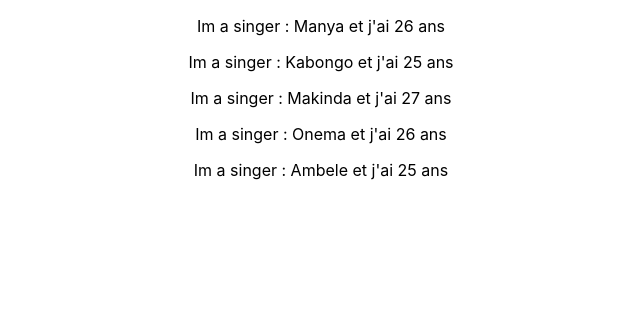
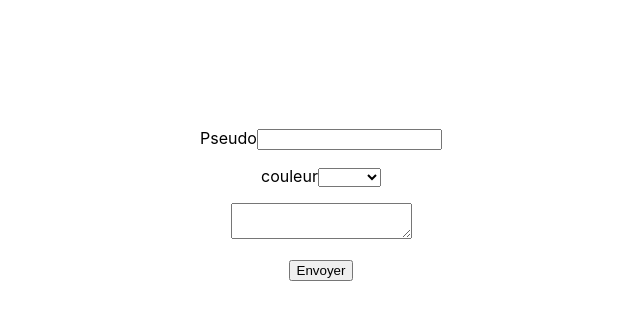
Before and after one commit to Zephymanya/Apprendre-React, a React (Create React App) app: page / in a window 1280 px wide. Shown: the top 320 px of the page, without its empty margins (319-959 px from the left). Built offline with nearby package versions, Linux system fonts and the light colour scheme; the HTML template or start-up script is replaced by a standard one.

Commit message:
Gestion de formulaire en React

```diff
--- a/src/App.js
+++ b/src/App.js
@@ -1,11 +1,10 @@
 import React from "react";
 import "./App.css";
-import Display from "./Display";
-
+import Form from "./Form";
 export default function App() {
   return (
     <div>
-      <Display />
+      <Form />
     </div>
   );
 }
--- a/src/Display.js
+++ /dev/null
@@ -1,17 +0,0 @@
-import React, { Component } from "react";
-import Singers from "./Singers";
-class Display extends Component {
-  render() {
-    return (
-      <div style={{ textAlign: "center" }}>
-        <Singers name="Manya" age="26" />
-        <Singers name="Kabongo" age="25" />
-        <Singers name="Makinda" age="27" />
-        <Singers name="Onema" age="26" />
-        <Singers name="Ambele" age="25" />
-      </div>
-    );
-  }
-}
-
-export default Display;
--- /dev/null
+++ b/src/Form.js
@@ -0,0 +1,74 @@
+import React, { Component } from "react";
+
+class Form extends Component {
+  state = {
+    userName: "",
+    color: "",
+    colors: ["", "noire", "rouge", "vert", "pink", "mauve"],
+    comment: "",
+  };
+  handlePseudo = (e) => {
+    this.setState({ userName: e.target.value });
+  };
+
+  handleColor = (e) => {
+    this.setState({ color: e.target.value });
+  };
+
+  handleComment = (e) => {
+    this.setState({ comment: e.target.value });
+  };
+
+  handleSubmit = (e) => {
+    e.preventDefault();
+    console.log(
+      `username: ${this.state.userName}, color : ${this.state.color}, comment: ${this.state.comment}`
+    );
+  };
+
+  render() {
+    return (
+      <div>
+        <form
+          style={{ textAlign: "center", marginTop: "10%" }}
+          onSubmit={this.handleSubmit}
+        >
+          <label>Pseudo</label>
+          <input
+            type="text"
+            value={this.state.userName}
+            onChange={this.handlePseudo}
+          />
+          <p>{this.state.userName} </p>
+
+          <div>
+            <label>couleur</label>
+            <select onChange={this.handleColor} value={this.state.color}>
+              {this.state.colors.map((color, index) => {
+                return (
+                  <option key={index} value={color}>
+                    {color}{" "}
+                  </option>
+                );
+              })}
+            </select>
+
+            <p>{this.state.color} </p>
+          </div>
+
+          <div>
+            <textarea
+              value={this.state.comment}
+              onChange={this.handleComment}
+            ></textarea>
+            <p>{this.state.comment} </p>
+          </div>
+
+          <button type="submit">Envoyer</button>
+        </form>
+      </div>
+    );
+  }
+}
+
+export default Form;
--- a/src/Singers.js
+++ /dev/null
@@ -1,35 +0,0 @@
-import React from "react";
-
-// const Singers = ({ name, age }) => {
-//   //Destructing 2
-//   //   const {name, age}=props Destructiring /
-
-//   console.log(name, age);
-
-//   return (
-//     <div>
-//       <p>
-//         Im a singer : {name} et j'ai {age}
-//         {" ans "}
-//       </p>
-//     </div>
-//   );
-// };
-
-// export default Singers;
-
-class Singers extends React.Component {
-  render() {
-    const { name, age } = this.props; // destructiring dans un composant de type Classe
-    return (
-      <div>
-        <p>
-          Im a singer : {name} et j'ai {age}
-          {" ans "}
-        </p>
-      </div>
-    );
-  }
-}
-
-export default Singers;
```
